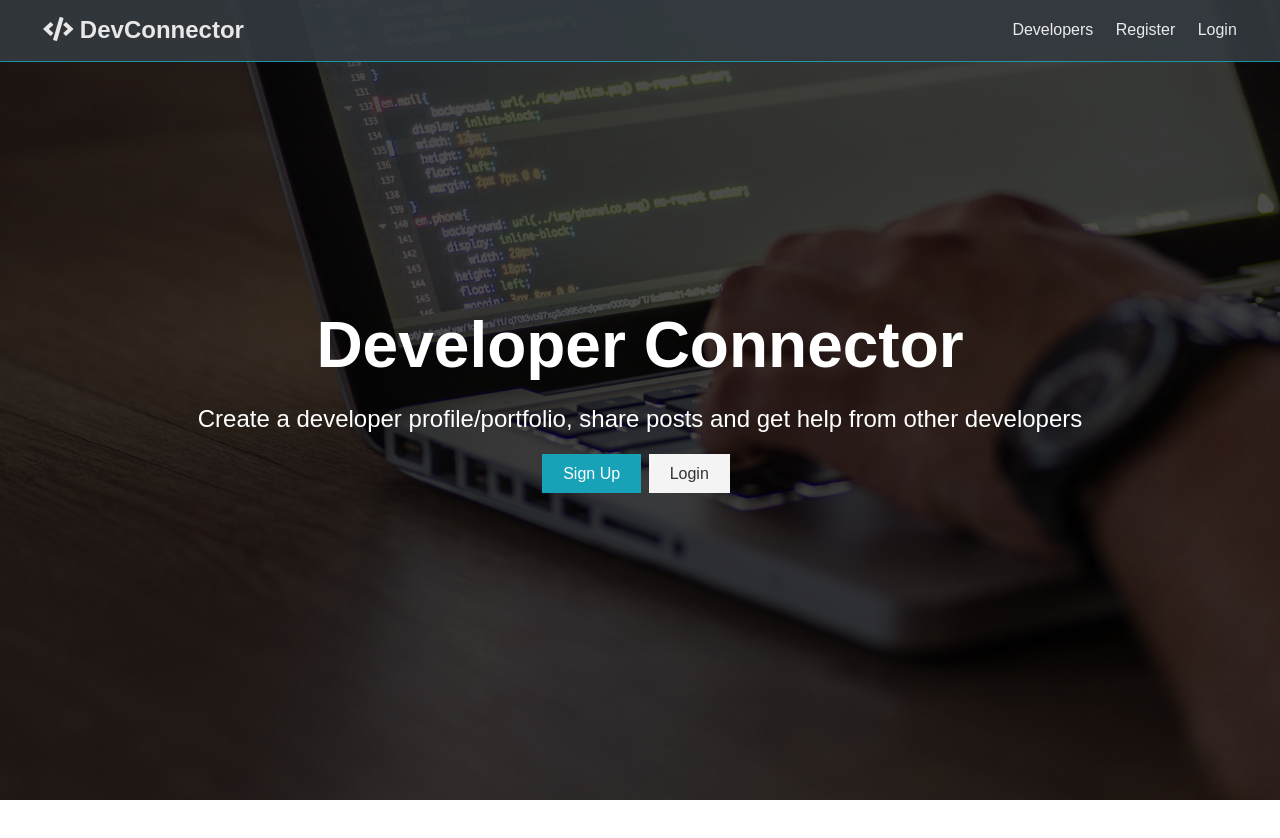
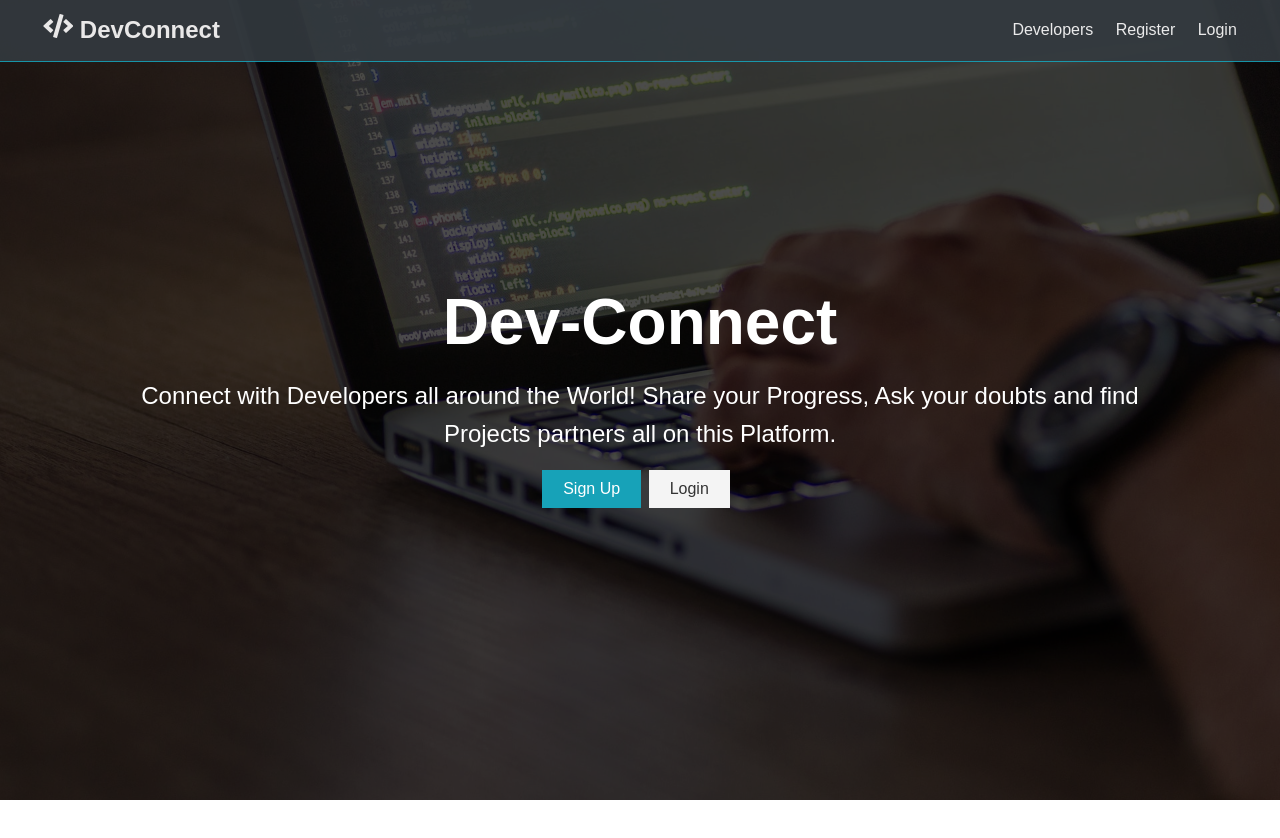
Before and after one commit to BratiPradhan/devconnector, a React (Create React App) app in the folder client/: page / in a window 1280 px wide. Shown: the top 838 px of the page. Built offline with nearby package versions, Linux system fonts and the light colour scheme; no server answers; the HTML template or start-up script is replaced by a standard one.

Commit message:
HTML & CSS changes

```diff
--- a/client/public/index.html
+++ b/client/public/index.html
@@ -18,7 +18,7 @@
     />
     <link rel="manifest" href="%PUBLIC_URL%/manifest.json" />
 
-    <title>Welcome To DevConnector</title>
+    <title>Welcome To DevConnect</title>
   </head>
   <body>
     <noscript>You need to enable JavaScript to run this app.</noscript>
--- a/client/src/App.css
+++ b/client/src/App.css
@@ -11,6 +11,7 @@
   box-sizing: border-box;
   margin: 0;
   padding: 0;
+  overflow: hidden;
 }
 
 body {
--- a/client/src/components/layout/Landing.js
+++ b/client/src/components/layout/Landing.js
@@ -12,10 +12,10 @@ const Landing = ({ isAuthenticated }) => {
     <section className='landing'>
       <div className='dark-overlay'>
         <div className='landing-inner'>
-          <h1 className='x-large'>Developer Connector</h1>
+          <h1 className='x-large'>Dev-Connect</h1>
           <p className='lead'>
-            Create a developer profile/portfolio, share posts and get help from
-            other developers
+          Connect with Developers all around the World! Share your Progress,
+            Ask your doubts and find Projects partners all on this Platform.
           </p>
           <div className='buttons'>
             <Link to='/register' className='btn btn-primary'>
--- a/client/src/components/layout/Navbar.js
+++ b/client/src/components/layout/Navbar.js
@@ -46,7 +46,7 @@ const Navbar = ({ auth: { isAuthenticated, loading }, logout }) => {
     <nav className='navbar bg-dark'>
       <h1>
         <Link to='/'>
-          <i className='fas fa-code' /> DevConnector
+          <i className='fas fa-code' /> DevConnect
         </Link>
       </h1>
       {!loading && (
```
